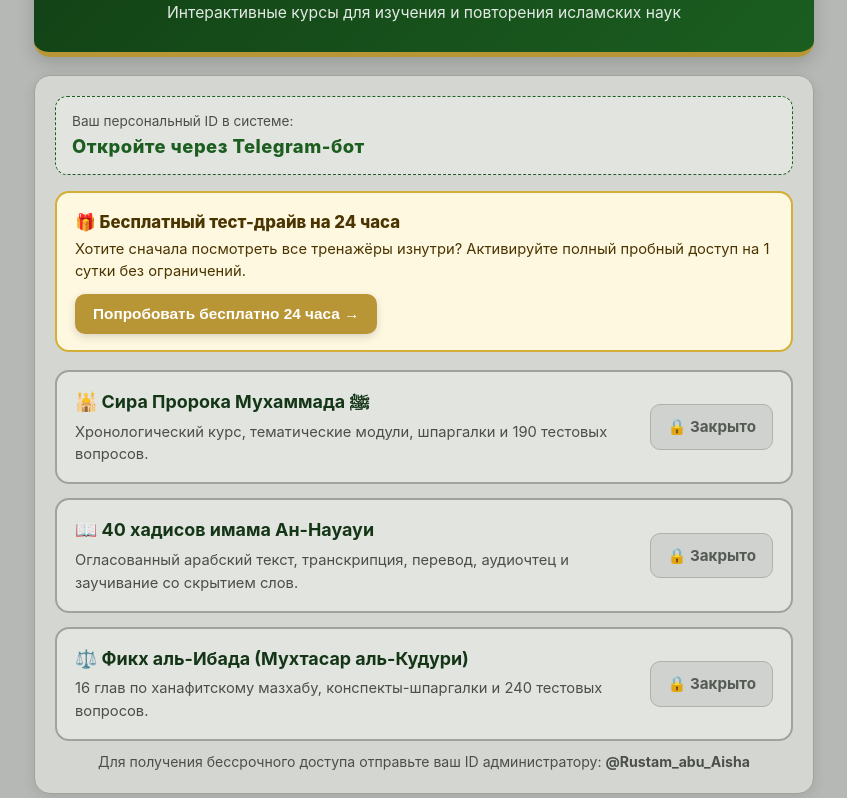
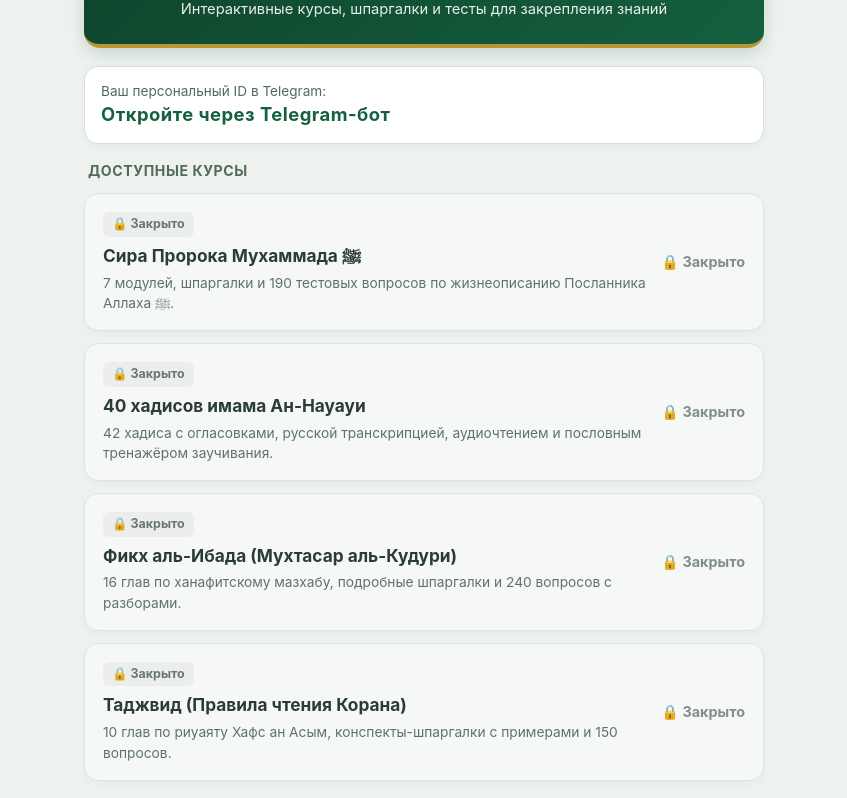
Before and after one commit to RustamSharif/madrasah, a plain HTML site: page index.html in a window 1280 px wide. Shown: the part 85-883 px from the top of the page, without its empty margins (216-1063 px from the left). Drawn offline with Linux system fonts and the light colour scheme.

Commit message:
Add files via upload

```diff
--- a/index.html
+++ b/index.html
@@ -10,155 +10,214 @@
     </script>
     <style>
         :root {
-            --primary: #1b5e20;
-            --primary-dark: #124116;
-            --primary-light: #e8f2e9;
+            --primary: #15603e;
+            --primary-dark: #0e442b;
             --accent: #b89535;
-            --bg-base: #b5b8b4;
-            --card-bg: #d4d6d2;
-            --item-bg: #e2e4e0;
-            --text: #1a1d1a;
-            --muted: #4a4f4a;
-            --border: #9ea39d;
+            --bg-base: #eef2ef;
+            --card-bg: #ffffff;
+            --text: #1b2e24;
+            --muted: #52695d;
+            --border: #d5e0d9;
         }
         * { box-sizing: border-box; }
         body {
             font-family: -apple-system, BlinkMacSystemFont, "Segoe UI", Roboto, Helvetica, Arial, sans-serif;
-            font-size: 17px;
-            line-height: 1.55;
+            margin: 0;
+            padding: 18px 14px 36px;
+            background-color: var(--bg-base);
             color: var(--text);
-            margin: 0;
-            padding: 18px 14px;
-            background-color: var(--bg-base);
+            line-height: 1.5;
         }
-        .container { max-width: 780px; margin: 0 auto; }
+        .container {
+            max-width: 680px;
+            margin: 0 auto;
+        }
         .header {
-            background: linear-gradient(135deg, #124116, #1b5e20);
-            color: #f4f6f4;
-            padding: 26px 20px;
+            background: linear-gradient(135deg, var(--primary-dark), var(--primary));
+            color: #ffffff;
+            padding: 24px 20px;
             border-radius: 16px;
             text-align: center;
             margin-bottom: 18px;
-            box-shadow: 0 6px 18px rgba(0, 0, 0, 0.16);
-            border-bottom: 5px solid var(--accent);
+            border-bottom: 4px solid var(--accent);
+            box-shadow: 0 6px 16px rgba(21, 96, 62, 0.18);
         }
-        .header h1 { margin: 0 0 8px 0; font-size: 1.65rem; line-height: 1.3; }
-        .header p { margin: 0; font-size: 0.98rem; opacity: 0.92; }
-        .card {
+        .header h1 {
+            margin: 0 0 6px 0;
+            font-size: 1.45rem;
+        }
+        .header p {
+            margin: 0;
+            font-size: 0.92rem;
+            opacity: 0.9;
+        }
+        .id-card {
             background: var(--card-bg);
-            border-radius: 16px;
-            padding: 20px;
-            box-shadow: 0 4px 14px rgba(0, 0, 0, 0.09);
             border: 1px solid var(--border);
-            margin-bottom: 18px;
+            border-radius: 14px;
+            padding: 14px 16px;
+            margin-bottom: 16px;
+            display: flex;
+            align-items: center;
+            justify-content: space-between;
+            gap: 12px;
+            box-shadow: 0 2px 8px rgba(0, 0, 0, 0.04);
         }
-        .id-panel {
-            background: var(--item-bg);
-            border: 1px dashed var(--primary);
-            border-radius: 12px;
-            padding: 14px 16px;
-            display: flex;
-            flex-wrap: wrap;
-            justify-content: space-between;
-            align-items: center;
-            gap: 12px;
-            margin-bottom: 16px;
+        .id-info {
+            font-size: 0.85rem;
+            color: var(--muted);
         }
-        .id-label { font-size: 0.85rem; color: var(--muted); }
-        .id-value { font-size: 1.15rem; font-weight: 800; color: var(--primary); letter-spacing: 0.5px; }
+        .id-value {
+            font-size: 1.15rem;
+            font-weight: 700;
+            color: var(--primary);
+            letter-spacing: 0.5px;
+        }
         .copy-btn {
-            background: var(--primary);
-            color: #fff;
-            border: none;
-            padding: 9px 14px;
-            border-radius: 9px;
-            font-size: 0.9rem;
+            background: #e8f1ec;
+            color: var(--primary);
+            border: 1px solid #bfd6c7;
+            border-radius: 10px;
+            padding: 8px 14px;
+            font-size: 0.88rem;
             font-weight: 600;
             cursor: pointer;
+            white-space: nowrap;
         }
-        .copy-btn:hover { background: var(--primary-dark); }
+        .copy-btn:active { transform: scale(0.97); }
+
         .trial-banner {
+            background: linear-gradient(135deg, #fffdf5, #fdf6e2);
+            border: 1.5px solid #e2c065;
             border-radius: 14px;
-            padding: 16px 18px;
+            padding: 16px;
             margin-bottom: 18px;
-            display: none;
-        }
-        .trial-banner.available {
-            background: #fff8e1;
-            border: 2px solid #d4af37;
-            color: #4a3500;
-        }
-        .trial-banner.active {
-            background: #e3f2fd;
-            border: 2px solid #2196f3;
-            color: #0d3c61;
-        }
-        .trial-banner.expired {
-            background: #fbe9e7;
-            border: 1px solid #e57373;
-            color: #7f1d1d;
-        }
-        .trial-title { font-weight: 800; font-size: 1.05rem; margin-bottom: 4px; }
-        .trial-desc { font-size: 0.92rem; margin-bottom: 12px; line-height: 1.45; }
-        .trial-btn {
-            background: #b89535;
-            color: #fff;
-            border: none;
-            padding: 11px 18px;
-            border-radius: 10px;
-            font-size: 0.96rem;
-            font-weight: 700;
-            cursor: pointer;
-            box-shadow: 0 3px 8px rgba(0,0,0,0.15);
-        }
-        .trial-btn:hover { background: #9e7e28; }
-        .courses-grid { display: flex; flex-direction: column; gap: 14px; }
-        .course-card {
-            background: var(--item-bg);
-            border: 2px solid var(--border);
-            border-radius: 14px;
-            padding: 16px 18px;
             display: flex;
-            flex-wrap: wrap;
             align-items: center;
             justify-content: space-between;
             gap: 14px;
-            transition: transform 0.15s, border-color 0.15s;
+            box-shadow: 0 3px 10px rgba(184, 149, 53, 0.12);
+        }
+        .trial-banner.active {
+            background: linear-gradient(135deg, #eef8f2, #e1f2e8);
+            border-color: #7cc09c;
+        }
+        .trial-banner.expired {
+            background: #f5f5f5;
+            border-color: #cccccc;
+        }
+        .trial-title {
+            font-weight: 700;
+            font-size: 0.98rem;
+            color: #5c4308;
+            margin-bottom: 3px;
+        }
+        .trial-banner.active .trial-title { color: #125235; }
+        .trial-banner.expired .trial-title { color: #555555; }
+        .trial-desc {
+            font-size: 0.84rem;
+            color: #6e5820;
+        }
+        .trial-banner.active .trial-desc { color: #2d6a4f; }
+        .trial-banner.expired .trial-desc { color: #666666; }
+        .trial-btn {
+            background: var(--accent);
+            color: #ffffff;
+            border: none;
+            border-radius: 10px;
+            padding: 10px 14px;
+            font-size: 0.86rem;
+            font-weight: 700;
+            cursor: pointer;
+            white-space: nowrap;
+            box-shadow: 0 2px 6px rgba(184, 149, 53, 0.3);
+        }
+        .trial-btn:active { transform: scale(0.97); }
+
+        .section-label {
+            font-size: 0.88rem;
+            font-weight: 700;
+            text-transform: uppercase;
+            letter-spacing: 0.6px;
+            color: var(--muted);
+            margin: 0 0 12px 4px;
+        }
+        .courses-list {
+            display: flex;
+            flex-direction: column;
+            gap: 12px;
+        }
+        .course-card {
+            background: var(--card-bg);
+            border: 1.5px solid var(--border);
+            border-radius: 14px;
+            padding: 16px 18px;
+            text-decoration: none;
+            color: inherit;
+            display: flex;
+            align-items: center;
+            justify-content: space-between;
+            gap: 14px;
+            transition: all 0.16s ease;
+            box-shadow: 0 3px 10px rgba(0, 0, 0, 0.04);
         }
         .course-card.unlocked:hover {
             border-color: var(--primary);
             transform: translateY(-2px);
         }
-        .course-info { flex: 1; min-width: 230px; }
-        .course-title { font-size: 1.12rem; font-weight: 700; margin: 0 0 5px 0; color: #143617; }
-        .course-desc { font-size: 0.92rem; color: var(--muted); margin: 0; }
+        .course-card.locked {
+            background: #f7f9f8;
+            border-color: #dce3de;
+            opacity: 0.92;
+        }
+        .course-info { flex: 1; }
+        .course-badge {
+            display: inline-block;
+            font-size: 0.78rem;
+            font-weight: 700;
+            padding: 3px 9px;
+            border-radius: 6px;
+            margin-bottom: 6px;
+        }
+        .badge-open {
+            background: #e3f3ea;
+            color: var(--primary);
+        }
+        .badge-lock {
+            background: #eceeed;
+            color: #5f6e66;
+        }
+        .course-title {
+            font-size: 1.08rem;
+            font-weight: 700;
+            margin: 0 0 4px 0;
+            color: var(--text);
+        }
+        .course-desc {
+            font-size: 0.86rem;
+            color: var(--muted);
+            margin: 0;
+        }
         .course-action {
-            padding: 10px 16px;
-            border-radius: 10px;
-            font-size: 0.95rem;
             font-weight: 700;
-            text-decoration: none;
+            font-size: 0.9rem;
+            color: var(--primary);
             white-space: nowrap;
-            display: inline-flex;
-            align-items: center;
-            gap: 6px;
         }
-        .course-action.open {
-            background: var(--primary);
-            color: #fff;
-        }
-        .course-action.open:hover { background: var(--primary-dark); }
-        .course-action.locked {
-            background: #cfd2ce;
-            color: #555a55;
-            border: 1px solid #aeb3ad;
-            cursor: default;
+        .course-card.locked .course-action {
+            color: #78877f;
         }
         .footer-note {
             text-align: center;
-            font-size: 0.88rem;
+            font-size: 0.84rem;
             color: var(--muted);
-            margin-top: 10px;
+            margin-top: 22px;
+            padding: 0 10px;
+        }
+        @media (max-width: 520px) {
+            .trial-banner { flex-direction: column; align-items: stretch; text-align: center; }
+            .course-card { flex-direction: column; align-items: flex-start; }
+            .course-action { align-self: flex-end; }
         }
     </style>
 </head>
@@ -166,143 +225,162 @@
 
 <div class="container">
     <div class="header">
-        <h1>Библиотека тренажёров</h1>
-        <p>Интерактивные курсы для изучения и повторения исламских наук</p>
+        <h1>Библиотека учебных тренажёров</h1>
+        <p>Интерактивные курсы, шпаргалки и тесты для закрепления знаний</p>
     </div>
 
-    <div class="card">
-        <div class="id-panel">
+    <div class="id-card">
         <div>
-                <div class="id-label">Ваш персональный ID в системе:</div>
-                <div class="id-value" id="user-id-display">Определяется...</div>
+            <div class="id-info">Ваш персональный ID в Telegram:</div>
+            <div class="id-value" id="userIdDisplay">Определяется...</div>
         </div>
-            <button class="copy-btn" id="copy-id-btn" onclick="copyUserId()">📋 Скопировать ID</button>
+        <button class="copy-btn" id="copyIdBtn" onclick="copyUserId()">📋 Скопировать ID</button>
     </div>
 
-        <!-- Плашка пробного доступа на 24 часа -->
-        <div class="trial-banner" id="trial-banner"></div>
+    <div id="trialContainer"></div>
 
-        <div class="courses-grid" id="courses-grid"></div>
+    <div class="section-label">Доступные курсы</div>
+    <div class="courses-list" id="coursesList"></div>
 
-        <div class="footer-note" id="admin-note"></div>
-    </div>
+    <div class="footer-note" id="footerNote"></div>
 </div>
 
 <script>
     const COURSES = [
         {
             code: "sira",
-            title: "🕌 Сира Пророка Мухаммада ﷺ",
-            desc: "Хронологический курс, тематические модули, шпаргалки и 190 тестовых вопросов.",
+            title: "Сира Пророка Мухаммада ﷺ",
+            desc: "7 модулей, шпаргалки и 190 тестовых вопросов по жизнеописанию Посланника Аллаха ﷺ.",
             url: "sira/index.html"
         },
         {
             code: "nawawi",
-            title: "📖 40 хадисов имама Ан-Науауи",
-            desc: "Огласованный арабский текст, транскрипция, перевод, аудиочтец и заучивание со скрытием слов.",
+            title: "40 хадисов имама Ан-Науауи",
+            desc: "42 хадиса с огласовками, русской транскрипцией, аудиочтением и пословным тренажёром заучивания.",
             url: "nawawi/index.html"
         },
         {
             code: "fiqh",
-            title: "⚖️ Фикх аль-Ибада (Мухтасар аль-Кудури)",
-            desc: "16 глав по ханафитскому мазхабу, конспекты-шпаргалки и 240 тестовых вопросов.",
+            title: "Фикх аль-Ибада (Мухтасар аль-Кудури)",
+            desc: "16 глав по ханафитскому мазхабу, подробные шпаргалки и 240 вопросов с разборами.",
             url: "fiqh/index.html"
+        },
+        {
+            code: "tajweed",
+            title: "Таджвид (Правила чтения Корана)",
+            desc: "10 глав по риуаяту Хафс ан Асым, конспекты-шпаргалки с примерами и 150 вопросов.",
+            url: "tajweed/index.html"
         }
     ];
 
-    let detectedUserId = null;
+    const currentUserId = typeof getCurrentTelegramId === "function" ? getCurrentTelegramId() : null;
 
-    function initCatalog() {
-        detectedUserId = typeof getCurrentTelegramId === "function" ? getCurrentTelegramId() : null;
-        const idDisplay = document.getElementById("user-id-display");
-        const copyBtn = document.getElementById("copy-id-btn");
+    function copyUserId() {
+        if (!currentUserId) return;
+        navigator.clipboard.writeText(currentUserId);
+        const btn = document.getElementById("copyIdBtn");
+        btn.textContent = "Скопировано ✓";
+        setTimeout(() => { btn.textContent = "📋 Скопировать ID"; }, 2000);
+    }
 
-        if (detectedUserId) {
-            idDisplay.textContent = detectedUserId;
+    function activateFreeTrial() {
+        if (typeof startSelfTrial === "function") {
+            const ok = startSelfTrial(currentUserId);
+            if (ok) renderCatalog();
+        }
+    }
+
+    function renderTrialBanner() {
+        const box = document.getElementById("trialContainer");
+        box.innerHTML = "";
+        if (!currentUserId) return;
+
+        // Если у пользователя уже есть постоянный полный доступ, баннер не нужен
+        const perm = (typeof USER_ACCESS !== "undefined") ? USER_ACCESS[currentUserId] : null;
+        if (Array.isArray(perm) && perm.includes("all")) return;
+        if (perm && !Array.isArray(perm) && Array.isArray(perm.courses) && perm.courses.includes("all") && !perm.expires) return;
+
+        if (typeof getSelfTrialStatus === "function") {
+            const status = getSelfTrialStatus(currentUserId);
+            if (status.state === "available") {
+                box.innerHTML = `
+                    <div class="trial-banner">
+                        <div>
+                            <div class="trial-title">🎁 Бесплатный тест-драйв на 24 часа</div>
+                            <div class="trial-desc">Оцените все 4 тренажёра, шпаргалки и тесты в полном объёме в течение суток.</div>
+                        </div>
+                        <button class="trial-btn" onclick="activateFreeTrial()">Попробовать бесплатно 24 часа →</button>
+                    </div>
+                `;
+            } else if (status.state === "active") {
+                const hrs = Math.floor(status.remainingMs / (1000 * 60 * 60));
+                const mins = Math.floor((status.remainingMs % (1000 * 60 * 60)) / (1000 * 60));
+                box.innerHTML = `
+                    <div class="trial-banner active">
+                        <div>
+                            <div class="trial-title">⏳ Пробный доступ активен</div>
+                            <div class="trial-desc">Все тренажёры открыты. Осталось времени: <strong>${hrs} ч ${mins} мин</strong>.</div>
+                        </div>
+                    </div>
+                `;
+            } else if (status.state === "expired") {
+                box.innerHTML = `
+                    <div class="trial-banner expired">
+                        <div>
+                            <div class="trial-title">⌛ Пробный период (24 часа) завершён</div>
+                            <div class="trial-desc">Чтобы открыть бессрочный доступ ко всем тренажёрам, отправьте ваш ID администратору.</div>
+                        </div>
+                    </div>
+                `;
+            }
+        }
+    }
+
+    function renderCatalog() {
+        const idDisplay = document.getElementById("userIdDisplay");
+        const copyBtn = document.getElementById("copyIdBtn");
+
+        if (currentUserId) {
+            idDisplay.textContent = currentUserId;
+            copyBtn.style.display = "inline-block";
         } else {
             idDisplay.textContent = "Откройте через Telegram-бот";
             copyBtn.style.display = "none";
         }
 
-        const adminContact = typeof ADMIN_CONTACT !== "undefined" ? ADMIN_CONTACT : "@Rustam_abu_Aisha";
-        document.getElementById("admin-note").innerHTML =
-            `Для получения бессрочного доступа отправьте ваш ID администратору: <strong>${adminContact}</strong>`;
+        renderTrialBanner();
 
-        renderTrialBanner();
-        renderCourses();
-    }
+        const listEl = document.getElementById("coursesList");
+        listEl.innerHTML = "";
 
-    function renderTrialBanner() {
-        const banner = document.getElementById("trial-banner");
-        if (typeof hasPermanentOrManualAccess !== "function" || typeof getTrialStatus !== "function") {
-            return;
-        }
+        COURSES.forEach(course => {
+            const open = (typeof hasAccess === "function") ? hasAccess(currentUserId, course.code) : false;
+            const targetUrl = currentUserId ? `${course.url}?id=${encodeURIComponent(currentUserId)}` : course.url;
 
-        // Проверяем, есть ли уже постоянный доступ ко всем курсам
-        const hasAllPermanent = COURSES.every(c => hasPermanentOrManualAccess(detectedUserId, c.code));
-        if (hasAllPermanent) {
-            banner.style.display = "none";
-            return;
-        }
+            const card = document.createElement("a");
+            card.className = "course-card " + (open ? "unlocked" : "locked");
+            card.href = targetUrl;
 
-        const trial = getTrialStatus(detectedUserId);
-        banner.style.display = "block";
-
-        if (trial.state === "available") {
-            banner.className = "trial-banner available";
-            banner.innerHTML = `
-                <div class="trial-title">🎁 Бесплатный тест-драйв на 24 часа</div>
-                <div class="trial-desc">Хотите сначала посмотреть все тренажёры изнутри? Активируйте полный пробный доступ на 1 сутки без ограничений.</div>
-                <button class="trial-btn" onclick="activateTrial('${detectedUserId || ""}')">Попробовать бесплатно 24 часа →</button>
-            `;
-        } else if (trial.state === "active") {
-            const leftStr = typeof formatRemainingTime === "function" ? formatRemainingTime(trial.remainingMs) : "менее 24 ч";
-            banner.className = "trial-banner active";
-            banner.innerHTML = `
-                <div class="trial-title">⏳ Активен пробный доступ ко всем тренажёрам</div>
-                <div class="trial-desc" style="margin-bottom:0;">Осталось времени: <strong>${leftStr}</strong>. Оцените курсы и при желании напишите администратору для открытия постоянного доступа.</div>
-            `;
-        } else {
-            banner.className = "trial-banner expired";
-            banner.innerHTML = `
-                <div class="trial-title">⌛ Пробный период (24 часа) завершён</div>
-                <div class="trial-desc" style="margin-bottom:0;">Чтобы продолжить обучение без ограничений, скопируйте свой ID выше и отправьте его администратору.</div>
-            `;
-        }
-    }
-
-    function renderCourses() {
-        const grid = document.getElementById("courses-grid");
-        grid.innerHTML = COURSES.map(course => {
-            const unlocked = typeof hasAccess === "function" ? hasAccess(detectedUserId, course.code) : false;
-            const linkUrl = detectedUserId ? `${course.url}?id=${encodeURIComponent(detectedUserId)}` : course.url;
-
-            return `
-                <div class="course-card ${unlocked ? "unlocked" : ""}">
+            card.innerHTML = `
                 <div class="course-info">
+                    <span class="course-badge ${open ? "badge-open" : "badge-lock"}">
+                        ${open ? "✓ Доступ открыт" : "🔒 Закрыто"}
+                    </span>
                     <div class="course-title">${course.title}</div>
                     <p class="course-desc">${course.desc}</p>
                 </div>
-                    ${unlocked
-                        ? `<a href="${linkUrl}" class="course-action open">Открыть →</a>`
-                        : `<span class="course-action locked">🔒 Закрыто</span>`
-                    }
-                </div>
+                <div class="course-action">${open ? "Открыть →" : "🔒 Закрыто"}</div>
             `;
-        }).join("");
+            listEl.appendChild(card);
+        });
+
+        const admin = (typeof ADMIN_CONTACT !== "undefined") ? ADMIN_CONTACT : "@admin";
+        document.getElementById("footerNote").innerHTML =
+            `Для получения бессрочного доступа ко всем курсам скопируйте ваш ID и отправьте администратору: <strong>${admin}</strong>`;
     }
 
-    function copyUserId() {
-        if (!detectedUserId) return;
-        navigator.clipboard.writeText(detectedUserId).then(() => {
-            const btn = document.getElementById("copy-id-btn");
-            const old = btn.textContent;
-            btn.textContent = "Скопировано ✓";
-            setTimeout(() => { btn.textContent = old; }, 2000);
-        });
-    }
+    renderCatalog();
+</script>
 
-    window.addEventListener("DOMContentLoaded", initCatalog);
-</script>
 </body>
 </html>
```
Lines whose indentation alone changed are shown as unchanged.
